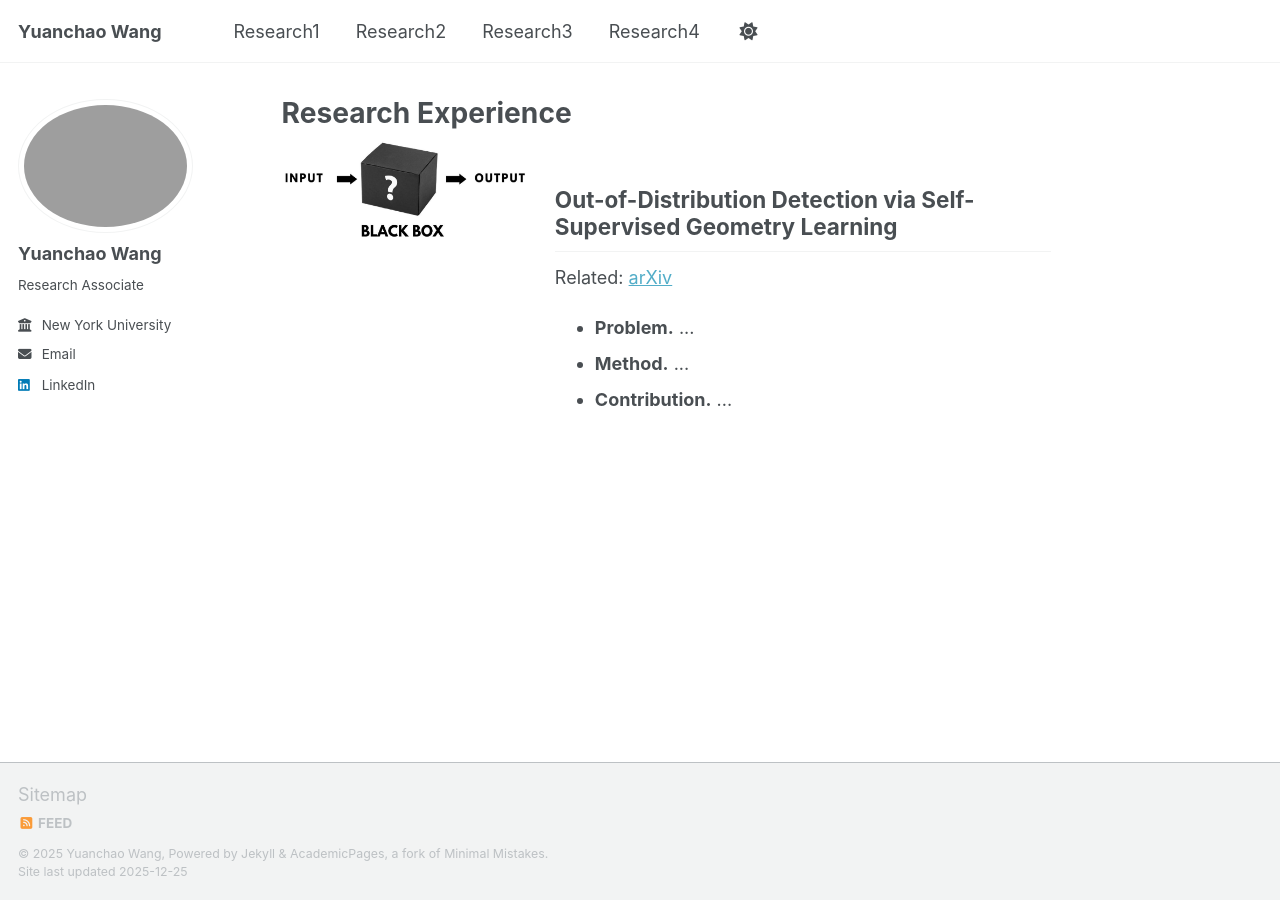
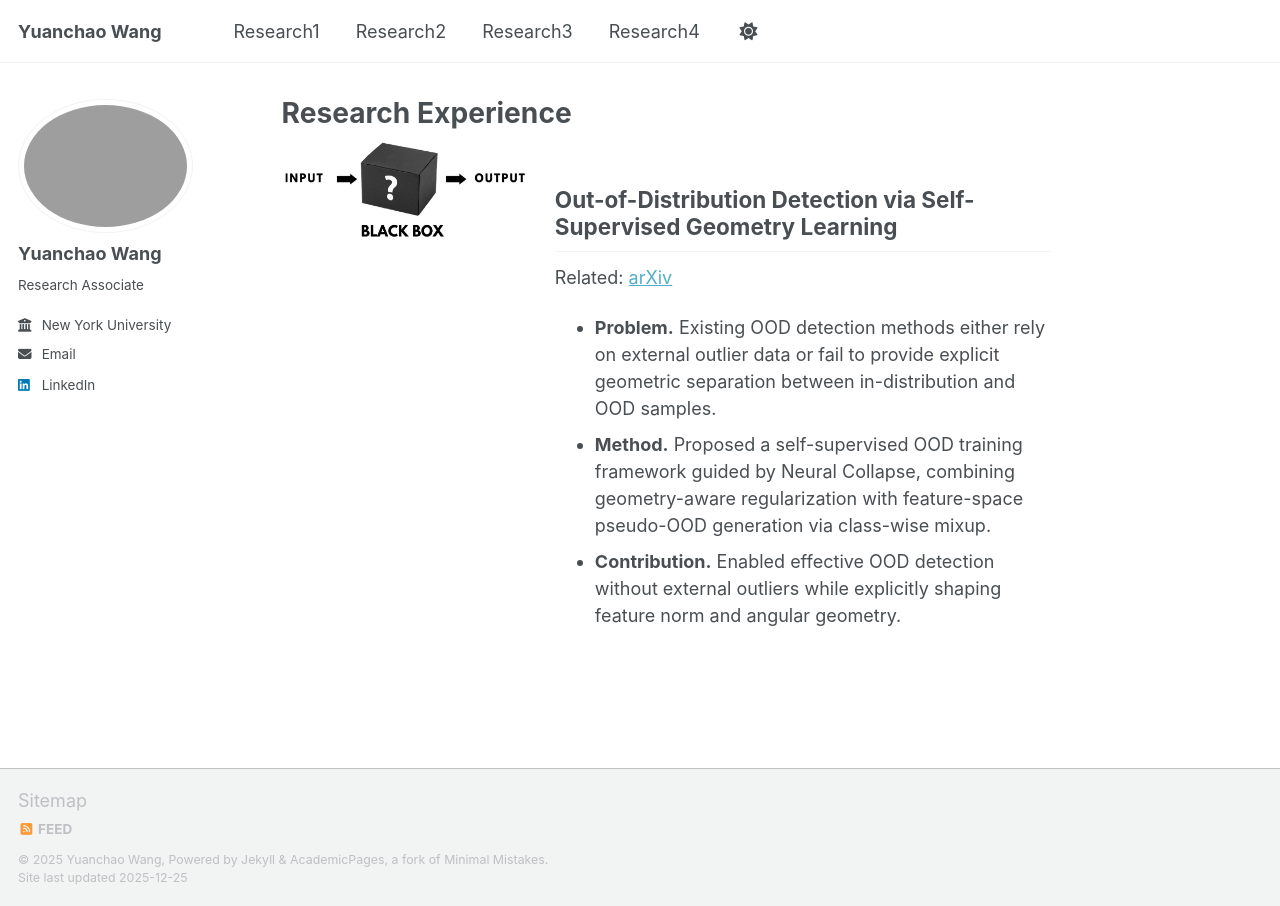
Before and after one commit to JohnnyWyc/JohnnyWyc.github.io, a Jekyll site: the page built from _pages/Research4.md, in a window 1280 px wide. Built offline with Jekyll 4.4.1, drawn with Linux system fonts in a browser that asks for light colours; a script bundle is joined from its source files by our own code; library files that are not in the unit come from our copies.

Commit message:
Update OOD detection section in Research4.md

```diff
--- a/_pages/Research4.md
+++ b/_pages/Research4.md
@@ -16,9 +16,9 @@
     <h2>Out-of-Distribution Detection via Self-Supervised Geometry Learning</h2>
     <p>Related: <a href="https://arxiv.org/abs/2511.13539">arXiv</a></p>
     <ul>
-      <li><strong>Problem.</strong> ...</li>
-      <li><strong>Method.</strong> ...</li>
-      <li><strong>Contribution.</strong> ...</li>
+      <li><strong>Problem.</strong> Existing OOD detection methods either rely on external outlier data or fail to provide explicit geometric separation between in-distribution and OOD samples.</li>
+      <li><strong>Method.</strong> Proposed a self-supervised OOD training framework guided by Neural Collapse, combining geometry-aware regularization with feature-space pseudo-OOD generation via class-wise mixup.</li>
+      <li><strong>Contribution.</strong> Enabled effective OOD detection without external outliers while explicitly shaping feature norm and angular geometry.</li>
     </ul>
   </div>
 </div>
```
